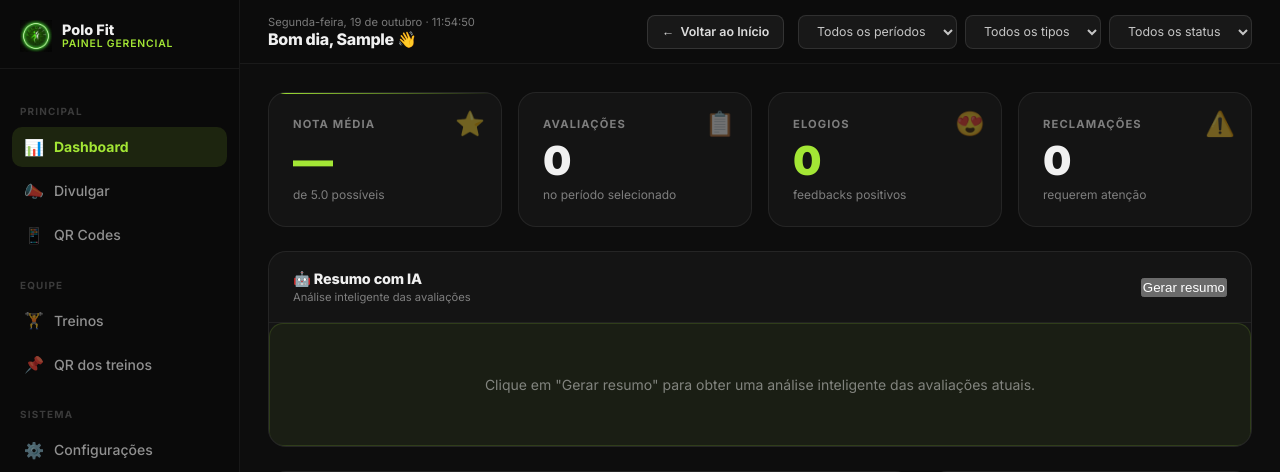
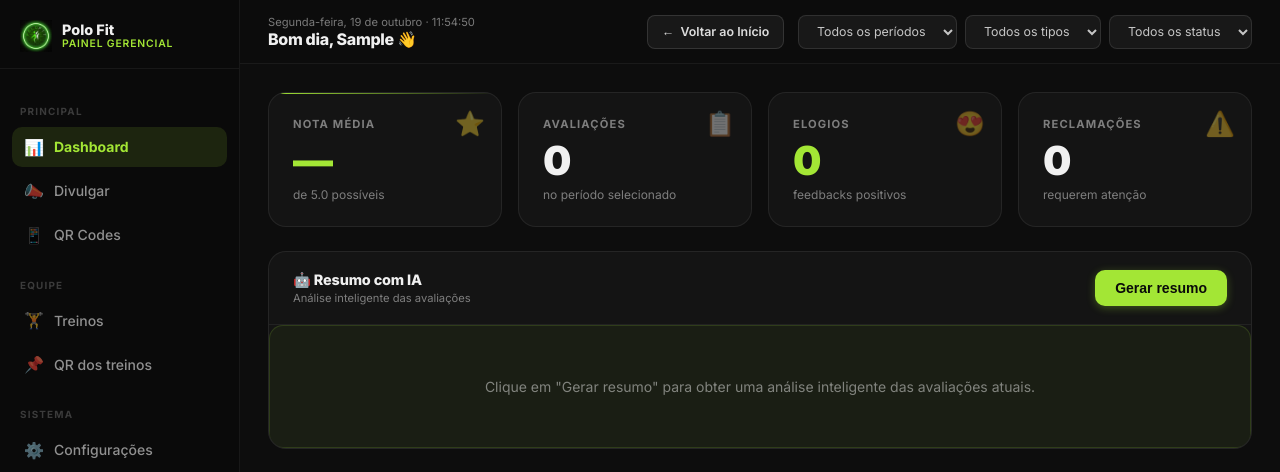
Before and after one commit to Marcosplira/PoloFeedback, a Django app: page /dashboard/ in a window 1280 px wide. Shown: the top 472 px of the page. Run offline with Django 5.2, Linux system fonts and the light colour scheme; the visitor is signed in with stand-in values (Sample User, id 1); data comes from the database, SQL or seed files in the repository; data that the repository does not hold is empty.

Commit message:
Melhorias aplicadas

```diff
--- a/feedback/templates/feedback/dashboard.html
+++ b/feedback/templates/feedback/dashboard.html
@@ -458,6 +458,31 @@
             background: rgba(239,68,68,0.1);
             color: #f87171;
             border: 1px solid rgba(239,68,68,0.2);
+        }
+
+        .btn-primario {
+            background: var(--verde);
+            color: #0a0a0a;
+            border: none;
+            border-radius: 0.625rem;
+            padding: 0.625rem 1.25rem;
+            font-size: 0.875rem;
+            font-weight: 700;
+            cursor: pointer;
+            transition: all 0.2s;
+            box-shadow: 0 2px 8px rgba(163, 230, 53, 0.3);
+        }
+
+        .btn-primario:hover {
+            background: #b8f048;
+            transform: translateY(-1px);
+            box-shadow: 0 4px 12px rgba(163, 230, 53, 0.4);
+        }
+
+        .btn-primario:disabled {
+            background: rgba(163, 230, 53, 0.3);
+            cursor: not-allowed;
+            transform: none;
         }
 
         .badge-verde {
```
